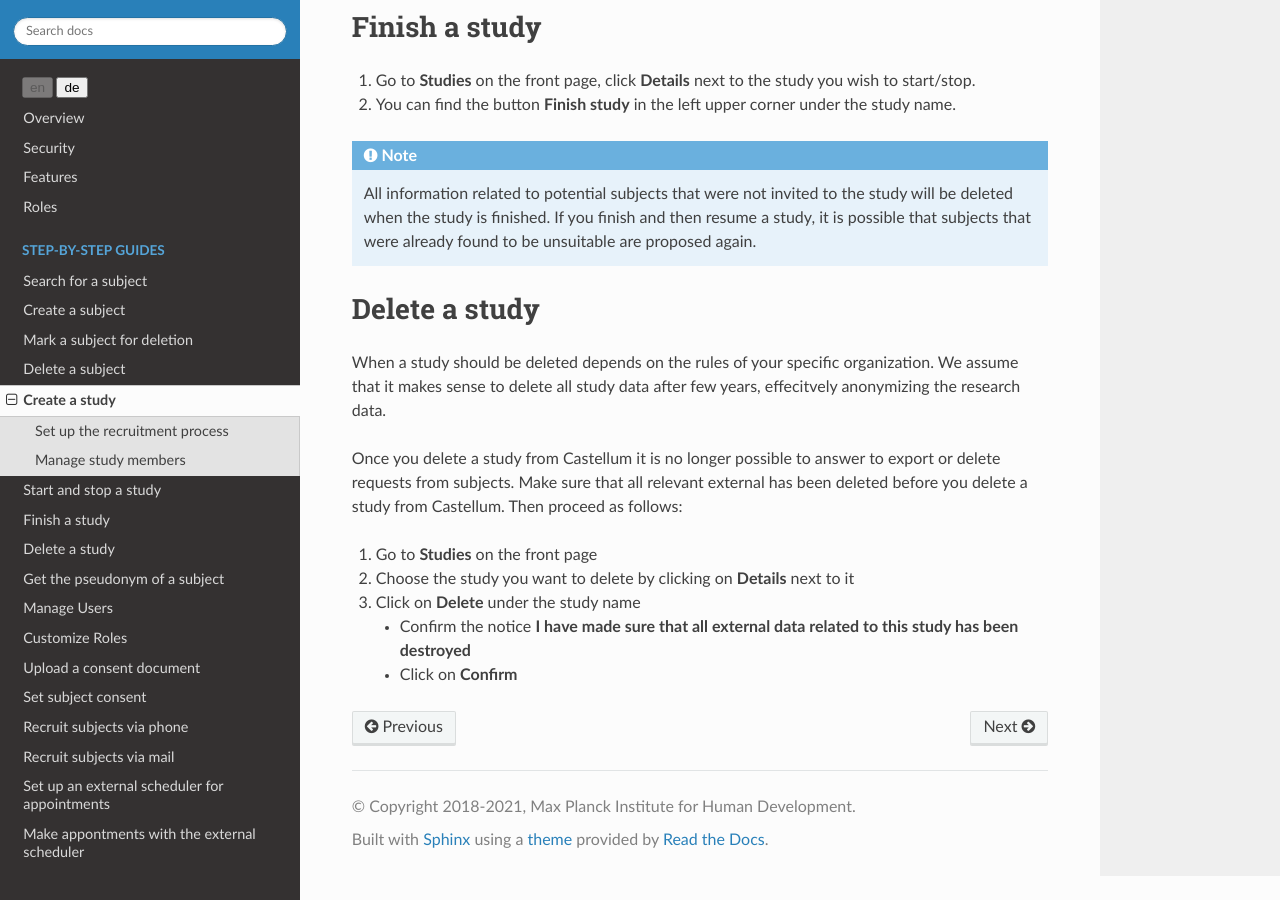
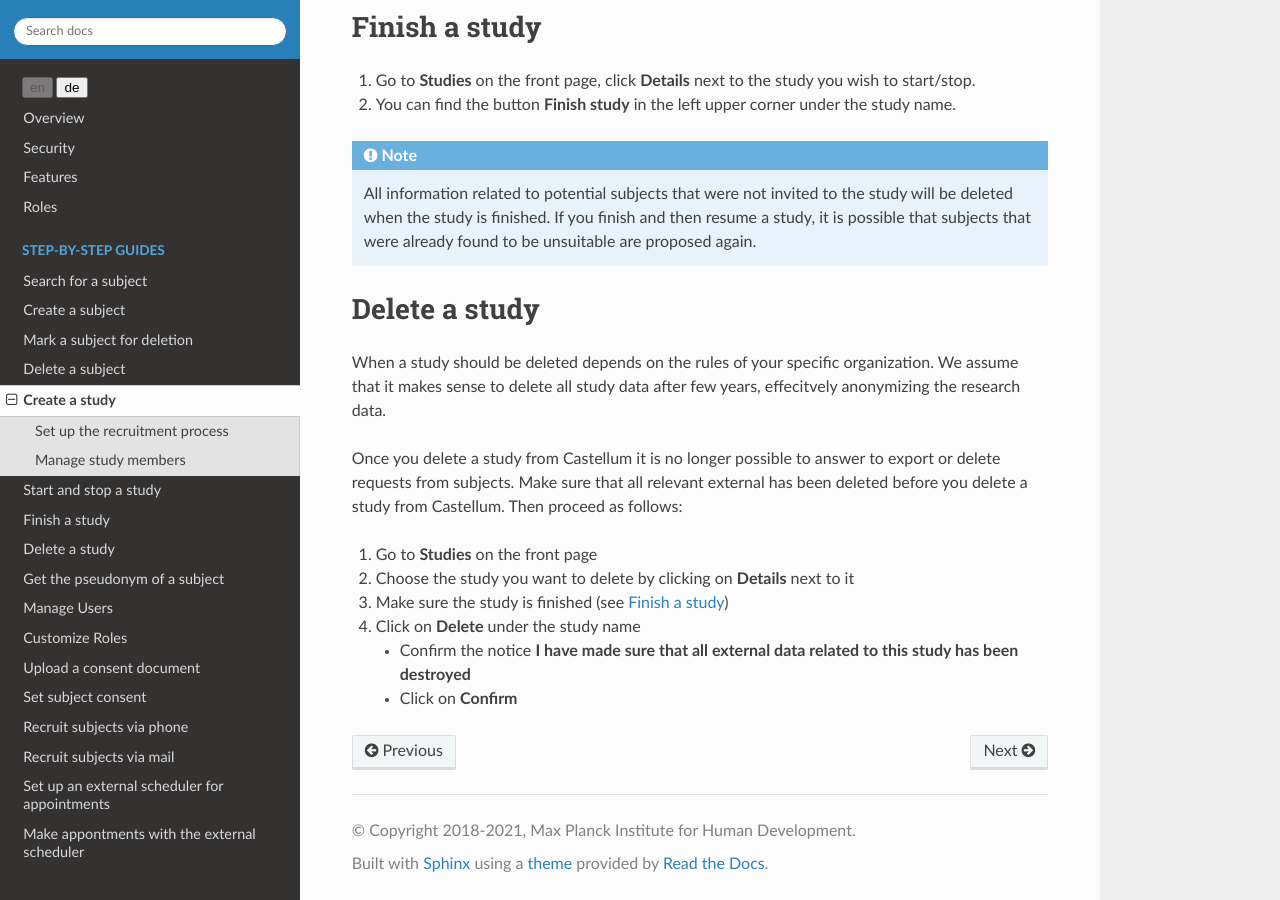
Before and after one commit to DouglasNeuroInformatics/castellum, a Sphinx documentation site: the page built from source/guides/study-management.rst, in a window 1280 px wide and 900 px high, scrolled down 3357 px. Built offline with Sphinx 7.4.7 and the Read the Docs theme 2.0.0, drawn with Linux system fonts in a browser that asks for light colours.

Commit message:
explain that a study needs to be finished before deletion

```diff
--- a/source/guides/study-management.rst
+++ b/source/guides/study-management.rst
@@ -221,7 +221,9 @@ follows:
 
 2.  Choose the study you want to delete by clicking on **Details** next to it
 
-3.  Click on **Delete** under the study name
+3.  Make sure the study is finished (see :ref:`study-finish`)
+
+4.  Click on **Delete** under the study name
 
     -   Confirm the notice **I have made sure that all external data related to
         this study has been destroyed**
```
